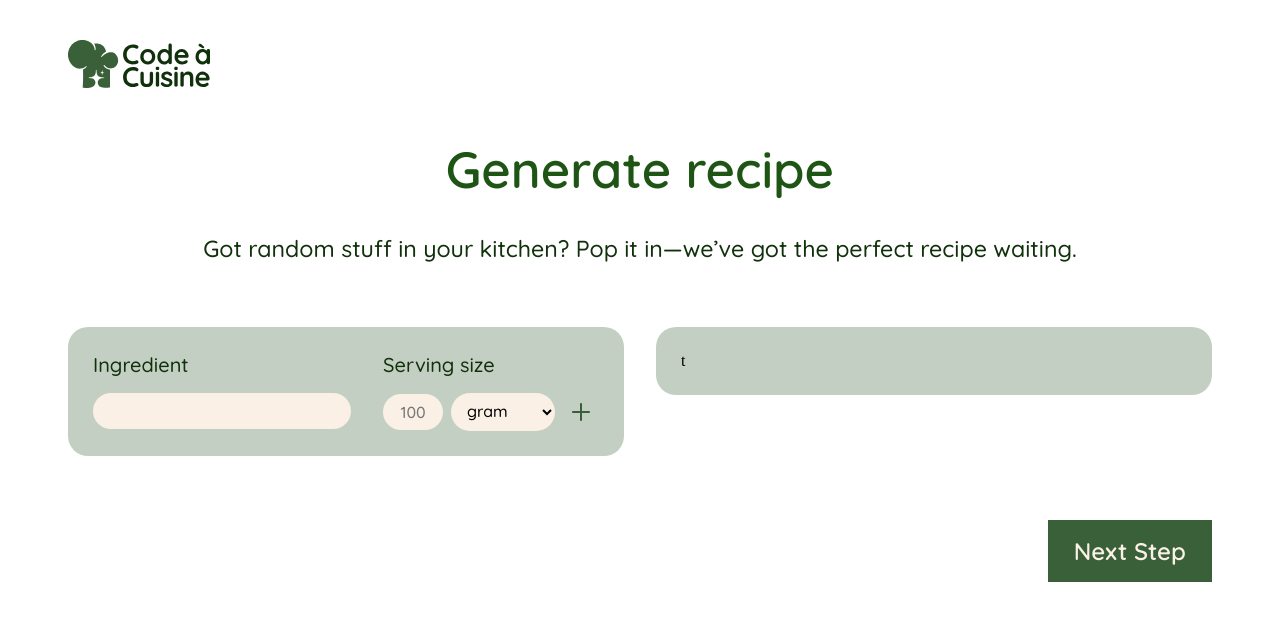
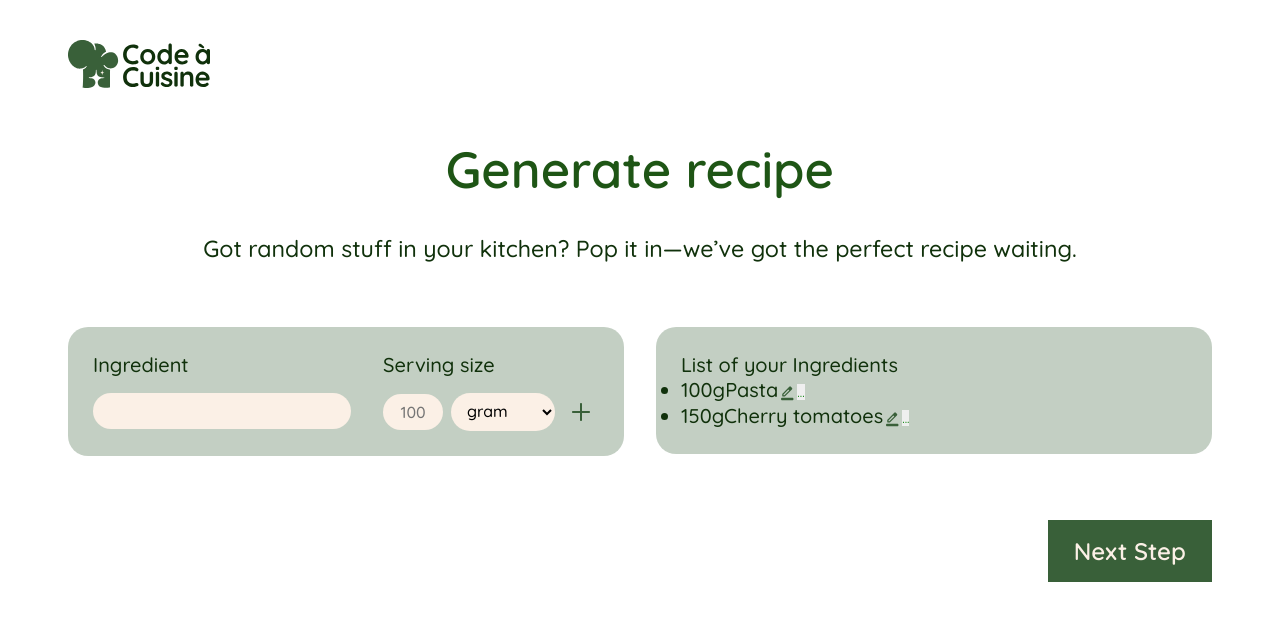
Before and after one commit to matthiasarnoldy/CodeACuisine, an Angular app: page /generate-recipe in a window 1280 px wide. Shown: the top 620 px of the page. Built offline with nearby package versions, Linux system fonts and the light colour scheme.

Commit message:
feat: enhance generate recipe component with ingredient list and action buttons

```diff
--- a/src/app/shared/components/generate-recipe/generate-recipe.html
+++ b/src/app/shared/components/generate-recipe/generate-recipe.html
@@ -18,11 +18,31 @@
                             <option value="ml">ml</option>
                             <option value="pieces">piece(s)</option>
                             </select>
-                        <button class="button button__add--green button__add--background"></button>
+                        <button class="button button__add--green button__add--bgCream"></button>
                     </div>
                 </fieldset>
             </form>
-            <div class="ingredient__card">t</div>
+            <div class="ingredient__card">
+                <p>List of your Ingredients</p>
+                <ul class="ingredient__list">
+                    <li>
+                        <span class="ingredient__amount">100g</span>
+                        <span>Pasta</span>
+                        <span class="ingredient__actions">
+                            <button class="button button__edit--green button__edit--bgGreen"></button>
+                            <button class="button">...</button>
+                        </span>
+                    </li>
+                    <li>
+                        <span class="ingredient__amount">150g</span>
+                        <span>Cherry tomatoes</span>
+                        <span class="ingredient__actions">
+                            <button class="button button__edit--green button__edit--bgGreen"></button>
+                            <button class="button">...</button>
+                        </span>
+                    </li>
+                </ul>
+            </div>
         </section>
         <button class="button button--primary button--primaryGreen button__next">Next Step</button>
     </div>
--- a/src/app/shared/components/generate-recipe/generate-recipe.scss
+++ b/src/app/shared/components/generate-recipe/generate-recipe.scss
@@ -19,18 +19,11 @@
     width: 100%;
 }
 
-form {
+.ingredient__card {
     font-family: Quicksand;
     font-weight: 500;
     font-size: 20px;
     color: #10310B;
-}
-
-fieldset {
-    border: none;
-}
-
-.ingredient__card {
     flex: 1 1 0;
     min-width: 0;
     padding: 25px;
@@ -41,6 +34,8 @@ fieldset {
         @include m.flexR($align: flex-start, $gap: 32px);
 
         fieldset {
+            border: none;
+
             @include m.flexC($align: flex-start, $gap: 16px);
         }
 
@@ -52,7 +47,7 @@ fieldset {
             flex: 0 0 auto;
         }
 
-        .button__add--green.button__add--background {
+        .button__add--green.button__add--bgCream {
             padding: 6px;
         }
     }
--- a/src/app/shared/components/generate-recipe/generate-recipe.ts
+++ b/src/app/shared/components/generate-recipe/generate-recipe.ts
@@ -6,6 +6,6 @@ import { Header } from "../header/header";
   selector: 'app-generate-recipe',
   templateUrl: './generate-recipe.html',
   styleUrl: './generate-recipe.scss',
-  imports: [Header, RouterLink],
+  imports: [Header], // RouterLink
 })
 export class GenerateRecipe {}
--- a/src/app/styles/components/_buttons.scss
+++ b/src/app/styles/components/_buttons.scss
@@ -4,6 +4,8 @@
 
 $btn-icons: (
     'add': ('w': 24px, 'h': 24px),
+    'edit': ('w': 19px, 'h': 19px),
+    'delete': ('w': 19px, 'h': 19px),
     'arrow-dropdown': ('w': 10px, 'h': 5px),
     'arrow-left': ('w': 22px, 'h': 15px),
     'arrow-right': ('w': 26px, 'h': 15px),
@@ -95,7 +97,7 @@ $btn-icons: (
 }
 
 @each $key, $data in $btn-icons {
-    .button__#{$key}--background {
+    .button__#{$key}--bgCream {
         background-color: transparent;
         border-radius: 5px;
 
@@ -104,3 +106,14 @@ $btn-icons: (
         }
     }
 }
+
+@each $key, $data in $btn-icons {
+    .button__#{$key}--bgGreen {
+        background-color: transparent;
+        border-radius: 5px;
+
+        &:hover {
+            background-color: v.$primaryGreen;
+        }
+    }
+}
```
Also changed, not shown: src/app/styles/abstract/_icons.scss (+10 -2 lines).
